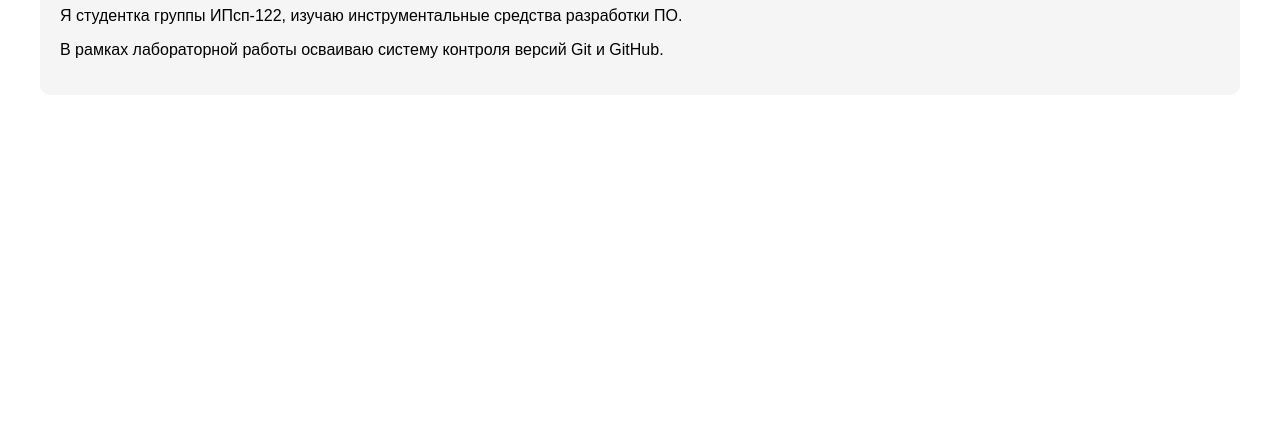
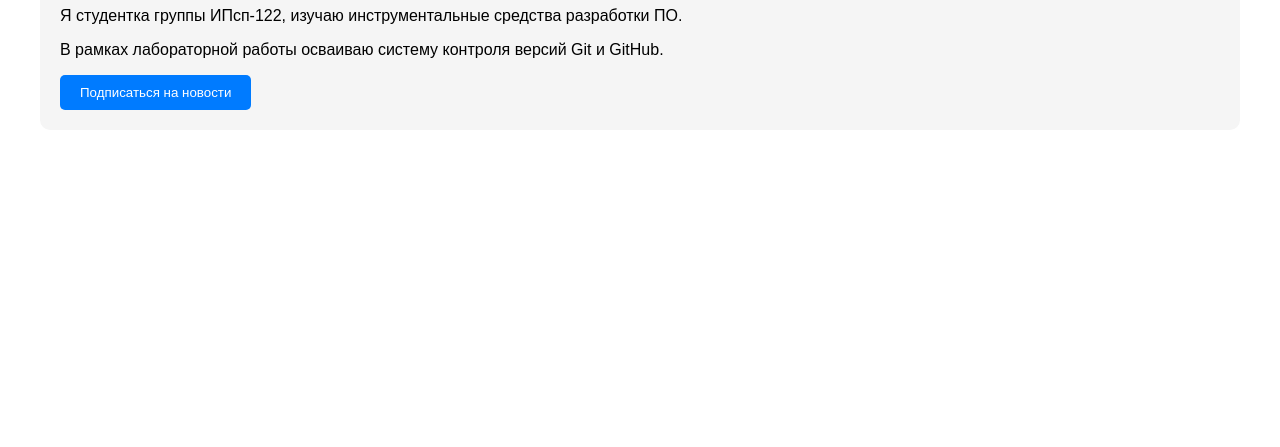
Before and after one commit to 18Nastia/my-profile, a plain HTML site: page index.html in a window 1280 px wide. Shown: the part 353-800 px from the top of the page. Drawn offline with Linux system fonts and the light colour scheme.

Commit message:
Добавлена кнопка подписки на новости

```diff
--- a/index.html
+++ b/index.html
@@ -6,6 +6,14 @@
         body { font-family: Arial, sans-serif; margin: 40px; }
         .profile { background: #f5f5f5; padding: 20px; border-radius: 10px; }
         .lab-info { background: #e9ecef; padding: 15px; margin-bottom: 20px; border-radius: 5px; }
+        .subscribe-btn {
+            background: #007bff;
+            color: white;
+            padding: 10px 20px;
+            border: none;
+            border-radius: 5px;
+            cursor: pointer;
+        }
     </style>
 </head>
 <body>
@@ -20,6 +28,7 @@
         <h1>Профессиональный профиль</h1>
         <p>Я студентка группы ИПсп-122, изучаю инструментальные средства разработки ПО.</p>
         <p>В рамках лабораторной работы осваиваю систему контроля версий Git и GitHub.</p>
+        <button class="subscribe-btn">Подписаться на новости</button>
     </div>
 </body>
 </html>
```
